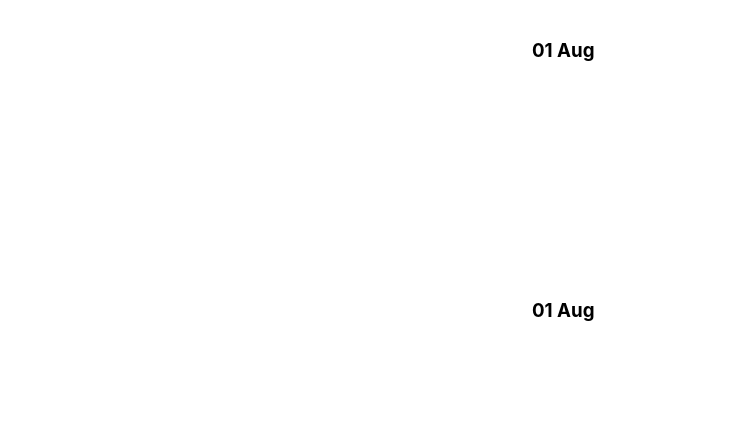
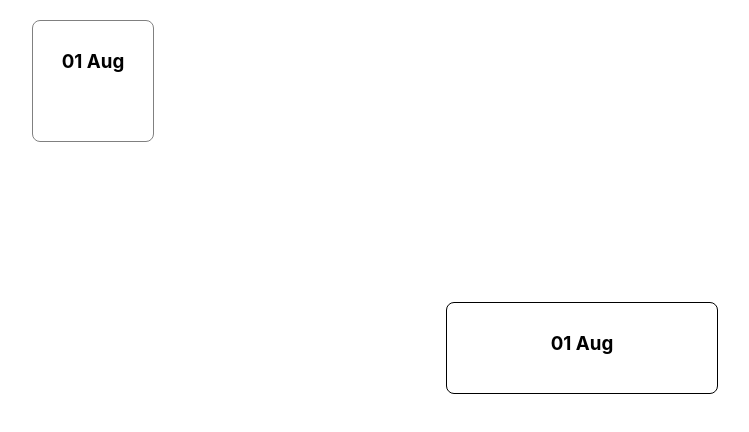
Before and after one commit to arisyo13/glidion-carousel, a React (Create React App) app: page / in a window 1280 px wide. Shown: the top 432 px of the page, without its empty margins (58-807 px from the left). Built offline with nearby package versions, Linux system fonts and the light colour scheme.

Commit message:
datecard variants

```diff
--- a/src/App.scss
+++ b/src/App.scss
@@ -1,3 +1,8 @@
+$primary-color: black;
+$secondary-color: grey;
+$disabled-color: lightgrey;
+$selected-color: magenta;
+
 .container {
   max-width: 1100px;
   margin: auto;
@@ -14,8 +19,31 @@
 }
 
 .date-card {
-  margin: auto;
   display: flex;
   width: 100px;
   height: 100px;
+  flex-direction: column;
+  border: solid 1px $secondary-color;
+  border-radius: 8px;
+  padding: 10px;
+  cursor: pointer;
+  justify-items: center;
+  align-items: center;
+  justify-content: flex-start;
+
+  &.selected {
+    border: solid 1px $selected-color;
+  }
+
+  &.disabled {
+    border: solid 1px $disabled-color;
+    pointer-events: none;
+  }
+  &.full {
+    border: solid 1px $primary-color;
+    pointer-events: none;
+    width: 250px;
+    height: 70px;
+    margin: auto;
+  }
 }
--- a/src/conmponents/Carousel/index.tsx
+++ b/src/conmponents/Carousel/index.tsx
@@ -28,7 +28,7 @@ const Carousel = () => {
             <DateCard
                 onClick={() => {}}
                 day={dayList[selectedDateIndex]}
-                size="small"
+                size="full"
             />
         </div>
     )
--- a/src/conmponents/DateCard/index.tsx
+++ b/src/conmponents/DateCard/index.tsx
@@ -6,10 +6,13 @@ type Props = {
     onClick: () => void;
 }
 
-const DateCard = ({ day, onClick }: Props) => {
+const DateCard = ({ day, onClick, size }: Props) => {
     const currentDay = format(day, 'dd MMM')
     return (
-        <div onClick={() => onClick()} className="date-card">
+        <div
+            onClick={() => onClick()}
+            className={`date-card ${size === "full" && "full"}`}
+        >
             <h3>{currentDay}</h3>
         </div>
     )
```
Lines whose indentation alone changed are shown as unchanged.
